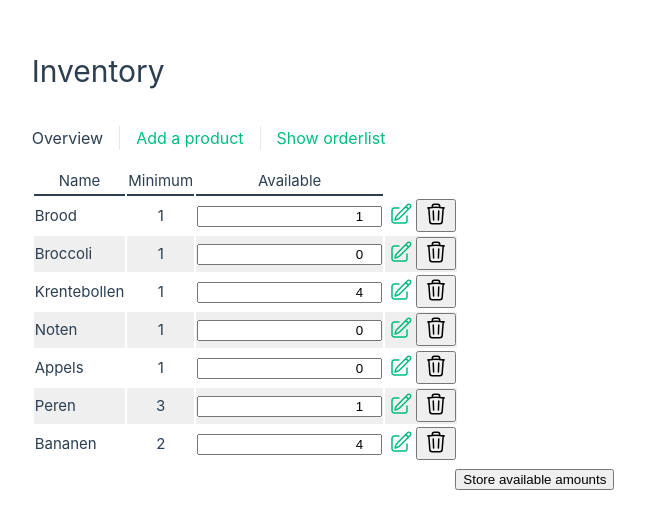
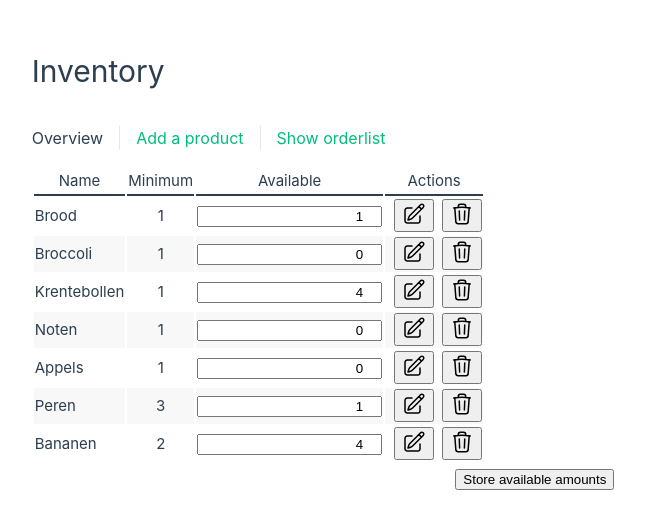
Before and after one commit to j-kramer/Script, a Vue app in the folder vue3 inventaris/: page / in a window 1280 px wide. Shown: the part 131-660 px from the top of the page, without its empty margins (317-962 px from the left). Built offline with nearby package versions, Linux system fonts and the light colour scheme.

Commit message:
vue3 inventory: minor style changes

```diff
--- a/vue3 inventaris/src/components/InventoryTable.vue
+++ b/vue3 inventaris/src/components/InventoryTable.vue
@@ -2,8 +2,11 @@
 import { removeInventoryItem, updateAllInventoryAmounts } from '@/store/inventory'
 import IconEdit from '@/components/icons/IconEdit.vue'
 import IconDelete from './icons/IconDelete.vue'
+import { useRouter } from 'vue-router'
 
 const props = defineProps(['inventory'])
+
+const router = useRouter()
 
 const newAmounts = Array.from(props.inventory, (item) => item.actualAmount)
 </script>
@@ -15,6 +18,7 @@ const newAmounts = Array.from(props.inventory, (item) => item.actualAmount)
         <th>Name</th>
         <th>Minimum</th>
         <th>Available</th>
+        <th>Actions</th>
       </tr>
     </thead>
     <tbody>
@@ -25,7 +29,9 @@ const newAmounts = Array.from(props.inventory, (item) => item.actualAmount)
           <input v-model.number="newAmounts[index]" type="number" value="0" min="0" required />
         </td>
         <td>
-          <RouterLink :to="{ name: 'editItem', params: { id: item.id } }"><IconEdit /></RouterLink>
+          <button @click="router.push({ name: 'editItem', params: { id: item.id } })">
+            <IconEdit />
+          </button>
           <button @click="removeInventoryItem(item.id)"><IconDelete /></button>
         </td>
       </tr>
@@ -54,7 +60,7 @@ th {
 }
 
 tr:nth-child(even) {
-  background-color: #efefef;
+  background-color: var(--color-background-soft);
 }
 
 div {
@@ -62,4 +68,8 @@ div {
   flex-direction: row-reverse;
   padding-top: 5px;
 }
+
+button {
+  margin-left: 0.5rem;
+}
 </style>
--- a/vue3 inventaris/src/views/Overview.vue
+++ b/vue3 inventaris/src/views/Overview.vue
@@ -1,8 +1,8 @@
 <script setup>
-import InventoryTable from '../components/InventoryTable.vue';
+import InventoryTable from '../components/InventoryTable.vue'
 import { getInventory } from '../store/inventory'
 
-const inventory = getInventory;
+const inventory = getInventory
 </script>
 
 <template>
```
